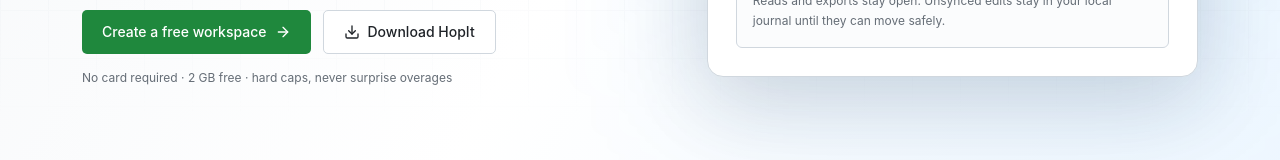
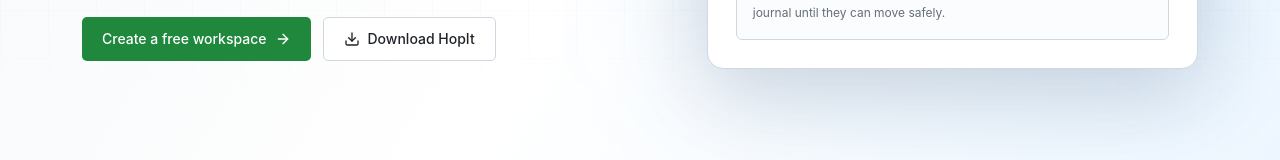
Before and after one commit to Robertg761/HopIt, a Next.js app: page / in a window 1280 px wide. Shown: the part 487-647 px from the top of the page. Built offline with nearby package versions, Linux system fonts and the light colour scheme; no server answers.

Commit message:
Remove homepage overage caption

```diff
--- a/src/app/page.tsx
+++ b/src/app/page.tsx
@@ -49,7 +49,6 @@ export default function MarketingPage() {
                 <Link href="/download"><Download /> Download HopIt</Link>
               </Button>
             </div>
-            <p className="mt-4 text-xs text-muted-foreground">No card required · 2 GB free · hard caps, never surprise overages</p>
           </div>
 
           <div className="relative mx-auto w-full max-w-[520px]">
```
